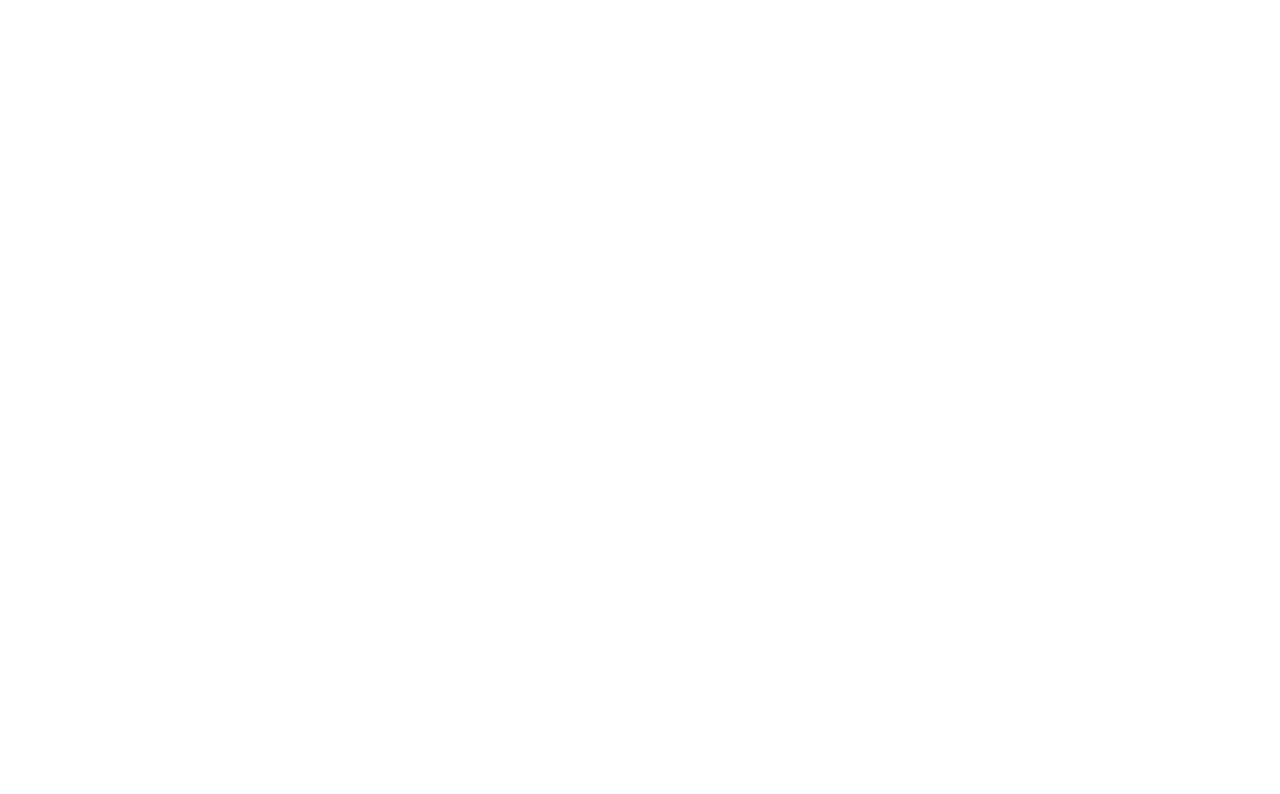
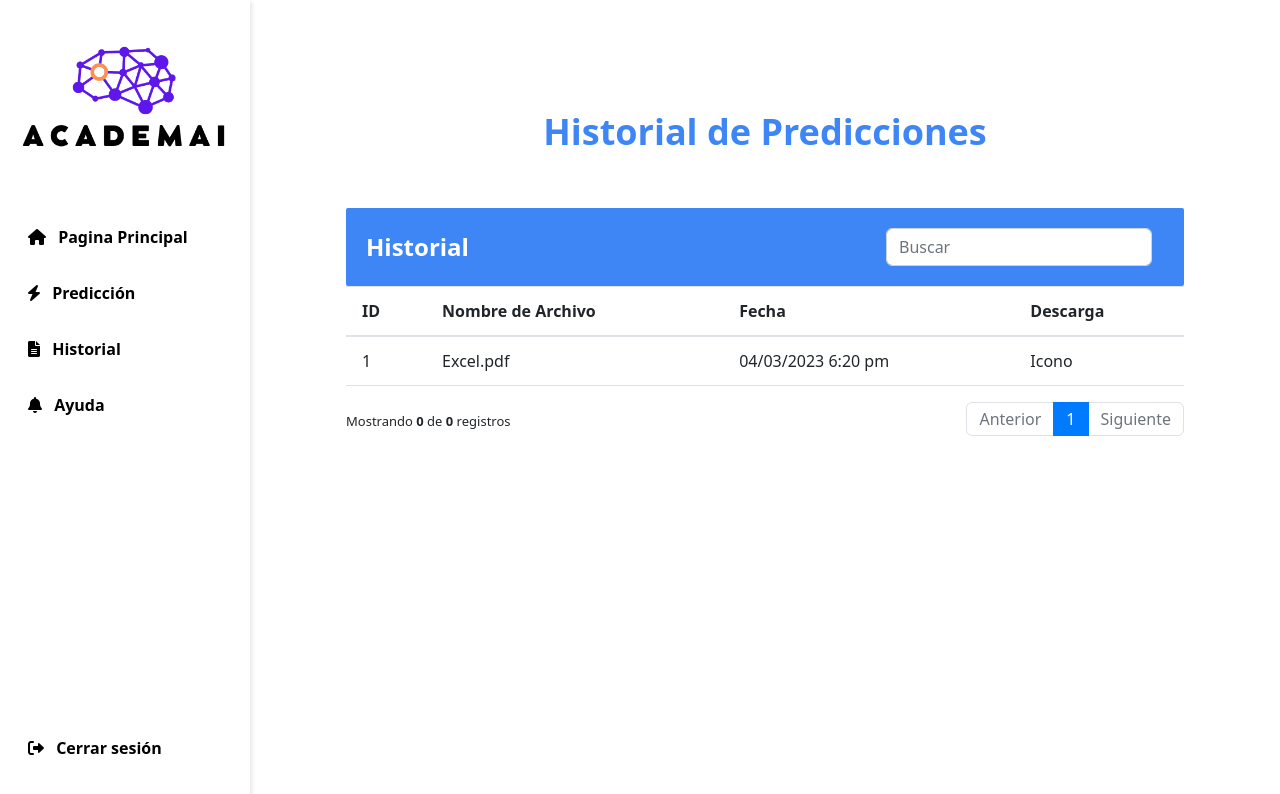
Before and after one commit to AcademicPrediction/AcademiaAngular, an Angular app: page /history-prediction in a window 1280 px wide. Before the commit this address led to /. Shown: the top 794 px of the page. Built offline with nearby package versions, Linux system fonts and the light colour scheme.

Commit message:
Add prediction history for supervisor

```diff
--- a/package.json
+++ b/package.json
@@ -40,6 +40,7 @@
     "karma-coverage": "~2.2.0",
     "karma-jasmine": "~5.1.0",
     "karma-jasmine-html-reporter": "~2.1.0",
+    "prettier": "^3.0.0",
     "tailwindcss": "^3.3.3",
     "typescript": "~5.1.3"
   }
--- a/src/app/app-routing.module.ts
+++ b/src/app/app-routing.module.ts
@@ -4,6 +4,7 @@
 import { HomePageAdminComponent } from './pages/admin/home-page-admin/home-page-admin.component';
 import { HomePageSupervisorComponent } from './pages/supervisor/home-page-supervisor/home-page-supervisor.component';
 import { PredictionPageComponent } from './pages/supervisor/prediction-page/prediction-page.component';
+import { PredictionHistoryComponent } from './pages/supervisor/prediction-history/prediction-history.component';
 
 const routes: Routes = [
   { path: '', redirectTo: 'login', pathMatch: 'full' }, // Redirecciona a /login al cargar la app
@@ -11,10 +12,11 @@
   { path: 'login', component: LoginComponent },
   { path: 'homepage', component: HomePageSupervisorComponent },
   { path: 'prediction', component: PredictionPageComponent },
+  { path: 'history-prediction', component: PredictionHistoryComponent },
 ];
 
 @NgModule({
   imports: [RouterModule.forRoot(routes)],
-  exports: [RouterModule]
+  exports: [RouterModule],
 })
 export class AppRoutingModule {}
--- a/src/app/app.module.ts
+++ b/src/app/app.module.ts
@@ -13,6 +13,7 @@
 import { HomePageSupervisorComponent } from './pages/supervisor/home-page-supervisor/home-page-supervisor.component';
 import { NavBarSupervisorComponent } from './components/nav-bar-supervisor/nav-bar-supervisor.component';
 import { PredictionPageComponent } from './pages/supervisor/prediction-page/prediction-page.component';
+import { PredictionHistoryComponent } from './pages/supervisor/prediction-history/prediction-history.component';
 
 @NgModule({
   declarations: [
@@ -23,6 +24,7 @@
     HomePageSupervisorComponent,
     NavBarSupervisorComponent,
     PredictionPageComponent,
+    PredictionHistoryComponent,
   ],
   imports: [
     BrowserModule,
--- /dev/null
+++ b/src/app/model/prediction.ts
@@ -0,0 +1,6 @@
+export interface Prediction {
+  id: number;
+  fileName: string;
+  date: string;
+  isSelected?: boolean;
+}
--- /dev/null
+++ b/src/app/pages/supervisor/prediction-history/prediction-history.component.css
@@ -0,0 +1,53 @@
+.table-title-color {
+  background: #3e86f5;
+}
+
+.title-color {
+  color: #3e86f5;
+}
+
+.pagination {
+  float: right;
+  margin: 0 0 5px;
+}
+.pagination li a {
+  border: none;
+  font-size: 13px;
+  min-width: 30px;
+  min-height: 30px;
+  color: #3e86f5;
+  margin: 0 2px;
+  line-height: 30px;
+  border-radius: 2px !important;
+  text-align: center;
+  padding: 0 6px;
+}
+.pagination li a:hover {
+  color: #3e86f5;
+}
+.pagination li.active a,
+.pagination li.active a.page-link {
+  background: #3e86f5;
+}
+.pagination li.active a:hover {
+  background: #3e86f5;
+}
+.pagination li.disabled i {
+  color: #ccc;
+}
+.pagination li i {
+  font-size: 16px;
+  padding-top: 6px;
+}
+.hint-text {
+  float: left;
+  margin-top: 10px;
+  font-size: 13px;
+}
+
+/* Estilo para el botón "Limpiar" del filtro de búsqueda */
+.search-btn {
+  background-color: #f44336;
+  color: white;
+  border-color: #f44336;
+}
--- /dev/null
+++ b/src/app/pages/supervisor/prediction-history/prediction-history.component.html
@@ -0,0 +1,92 @@
+<main class="tw-flex tw-h-screen">
+  <app-nav-bar-supervisor></app-nav-bar-supervisor>
+
+  <section class="tw-flex-1 tw-px-24 tw-py-28">
+    <h1
+      class="tw-text-4xl tw-font-semibold title-color tw-pb-14 tw-text-center"
+    >
+      Historial de Predicciones
+    </h1>
+    <section
+      class="table-title-color tw-flex tw-items-center tw-px-5 tw-py-5 tw-rounded-sm tw-text-white"
+    >
+      <h2 class="tw-flex-grow tw-text-2xl tw-font-semibold">Historial</h2>
+      <div class="tw-w-2/6 tw-flex tw-mr-3">
+        <input
+          type="text"
+          class="form-control"
+          placeholder="Buscar"
+          [(ngModel)]="searchText"
+          (input)="applyFilter()"
+        />
+        <button
+          class="btn search-btn tw-ml-5"
+          type="button"
+          (click)="clearSearch()"
+          [hidden]="!searchText"
+        >
+          <i
+            class="fa tw-text-xl"
+            [ngClass]="{
+              'fa-times': searchText
+            }"
+          ></i>
+        </button>
+      </div>
+    </section>
+
+    <table
+      class="table table-hover [&>thead>tr>th]:tw-py-3 [&>thead>tr>th]:tw-px-4 [&>tbody>tr>td]:tw-py-3 [&>tbody>tr>td]:tw-px-4"
+    >
+      <thead>
+        <tr>
+          <th>ID</th>
+          <th>Nombre de Archivo</th>
+          <th>Fecha</th>
+          <th>Descarga</th>
+        </tr>
+      </thead>
+      <tbody>
+        <!-- <tr *ngFor="let prediction of getPaginatedPredictiones()">
+          <td>{{ prediction.id }}</td>
+          <td>{{ prediction.fileName }}</td>
+          <td>{{ prediction.date }}</td>
+          <td></td>
+        </tr> -->
+        <tr>
+          <td>1</td>
+          <td>Excel.pdf</td>
+          <td>04/03/2023 6:20 pm</td>
+          <td>Icono</td>
+        </tr>
+      </tbody>
+    </table>
+    <div class="clearfix">
+      <div class="hint-text">
+        Mostrando <b>{{ getPaginatedPredictiones().length }}</b> de
+        <b>{{ totalPredictiones }}</b> registros
+      </div>
+      <ul class="pagination">
+        <li class="page-item" [class.disabled]="currentPage === 1">
+          <button class="page-link" (click)="setPage(currentPage - 1)">
+            Anterior
+          </button>
+        </li>
+        <li
+          class="page-item"
+          *ngFor="let page of getPageNumbers()"
+          [class.active]="currentPage === page"
+        >
+          <button class="page-link" (click)="setPage(page)">
+            {{ page }}
+          </button>
+        </li>
+        <li class="page-item" [class.disabled]="currentPage === totalPages">
+          <button class="page-link" (click)="setPage(currentPage + 1)">
+            Siguiente
+          </button>
+        </li>
+      </ul>
+    </div>
+  </section>
+</main>
--- /dev/null
+++ b/src/app/pages/supervisor/prediction-history/prediction-history.component.ts
@@ -0,0 +1,133 @@
+import { Component } from '@angular/core';
+import { Prediction } from 'src/app/model/prediction';
+import { NgbModal } from '@ng-bootstrap/ng-bootstrap';
+
+@Component({
+  selector: 'app-prediction-history',
+  templateUrl: './prediction-history.component.html',
+  styleUrls: ['./prediction-history.component.css'],
+})
+export class PredictionHistoryComponent {
+  predictiones: Prediction[] = [];
+  totalPredictiones: number = 0;
+  currentPage: number = 1;
+  itemsPerPage: number = 7;
+  totalPages: number = 1;
+  selectedPrediction: Prediction | null = null;
+  isIconsEnabled: boolean = false;
+  selectedPredictionId: number | null = null;
+  searchText: string = '';
+  filteredPredictiones: Prediction[] = [];
+  newPrediction: Prediction = {
+    id: 0,
+    fileName: '',
+    date: '',
+  };
+
+  constructor(private modalService: NgbModal) {}
+
+  ngOnInit(): void {
+    // this.consultarTodosPredictiones();
+  }
+
+  // consultarTodosPredictiones(): void {
+  //   this.predictionService.getAll().subscribe(
+  //     (predictiones: Prediction[]) => {
+  //       this.predictiones = predictiones;
+  //       this.totalPredictiones = this.predictiones.length;
+  //       this.calculateTotalPages();
+  //       this.applyFilter(); // Aplicar el filtro inicial
+  //     },
+  //     (error) => {
+  //       console.error('Error al obtener predictiones:', error);
+  //     },
+  //   );
+  // }
+
+  calculateTotalPages(): void {
+    this.totalPages = Math.ceil(this.totalPredictiones / this.itemsPerPage);
+  }
+
+  setPage(page: number): void {
+    if (page >= 1 && page <= this.totalPages) {
+      this.currentPage = page;
+    }
+  }
+
+  previousPage(): void {
+    this.setPage(this.currentPage - 1);
+  }
+
+  nextPage(): void {
+    this.setPage(this.currentPage + 1);
+  }
+
+  getPageNumbers(): number[] {
+    const startPage = Math.max(1, this.currentPage - 2);
+    const endPage = Math.min(this.totalPages, this.currentPage + 2);
+    return Array.from(
+      { length: endPage - startPage + 1 },
+      (_, i) => startPage + i,
+    );
+  }
+
+  getPaginatedPredictiones(): Prediction[] {
+    const startIndex = (this.currentPage - 1) * this.itemsPerPage;
+    const endIndex = Math.min(
+      startIndex + this.itemsPerPage,
+      this.totalPredictiones,
+    );
+    return this.filteredPredictiones.slice(startIndex, endIndex); // Actualizamos para usar los datos filtrados
+  }
+
+  applyFilter(): void {
+    if (!this.searchText.trim()) {
+      this.filteredPredictiones = this.predictiones; // Si el filtro de búsqueda está vacío, muestra todos los predictiones
+    } else {
+      this.filteredPredictiones = this.filterPredictiones();
+    }
+    this.totalPredictiones = this.filteredPredictiones.length;
+    this.calculateTotalPages();
+    this.setPage(1);
+  }
+
+  filterPredictiones(): Prediction[] {
+    if (!this.searchText.trim()) {
+      return this.predictiones; // Si el filtro de búsqueda está vacío, muestra todos los predictiones
+    }
+
+    const searchTextLower = this.searchText.toLowerCase();
+    return this.predictiones.filter((prediction) => {
+      // Combinar todos los campos y buscar en ellos
+      const combinedFields =
+        prediction.fileName.toLowerCase() + prediction.date.toLowerCase();
+
+      return combinedFields.includes(searchTextLower);
+    });
+  }
+
+  clearSearch(): void {
+    this.searchText = ''; // Limpiar el filtro de búsqueda
+    this.applyFilter(); // Aplicar el filtro nuevamente para mostrar todos los predictiones
+  }
+
+  selectAll(event: Event): void {
+    const target = event.target as HTMLInputElement;
+    const checked = target.checked;
+    this.predictiones.forEach(
+      (prediction) => (prediction.isSelected = checked),
+    );
+    this.updateIconState(); // Actualizar el estado de los íconos después de seleccionar todos los predictiones
+  }
+
+  selectCheckbox(event: Event, prediction: Prediction): void {
+    prediction.isSelected = (event.target as HTMLInputElement).checked;
+    this.updateIconState(); // Actualizar el estado de los íconos después de seleccionar/deseleccionar un prediction individual
+  }
+
+  updateIconState(): void {
+    this.isIconsEnabled = this.predictiones.some(
+      (prediction) => prediction.isSelected,
+    );
+  }
+}
```
Also changed, not shown: src/app/model/admin.ts (+5 -5 lines), 1 other file (tests, documents, lock files or other folders).
